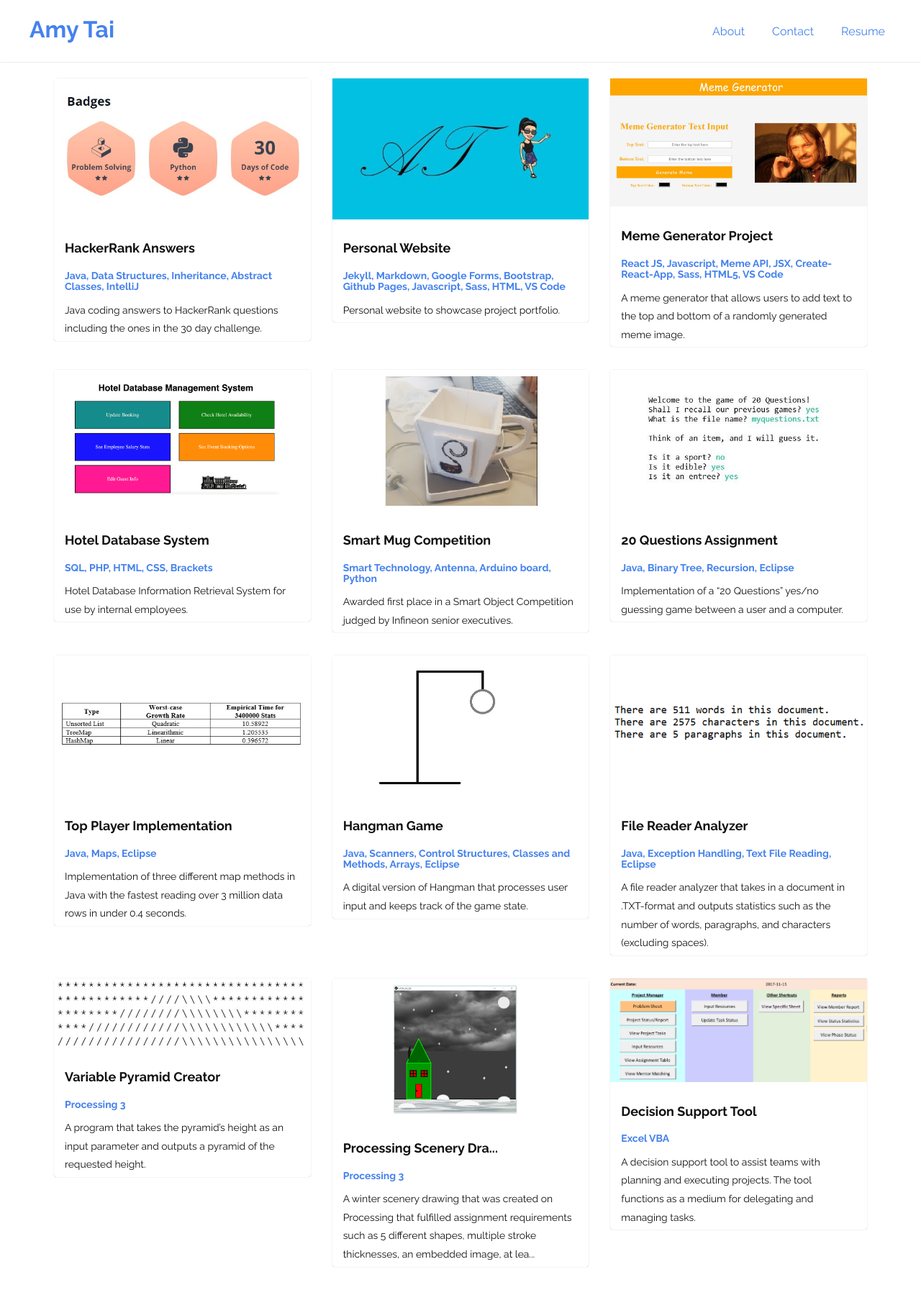
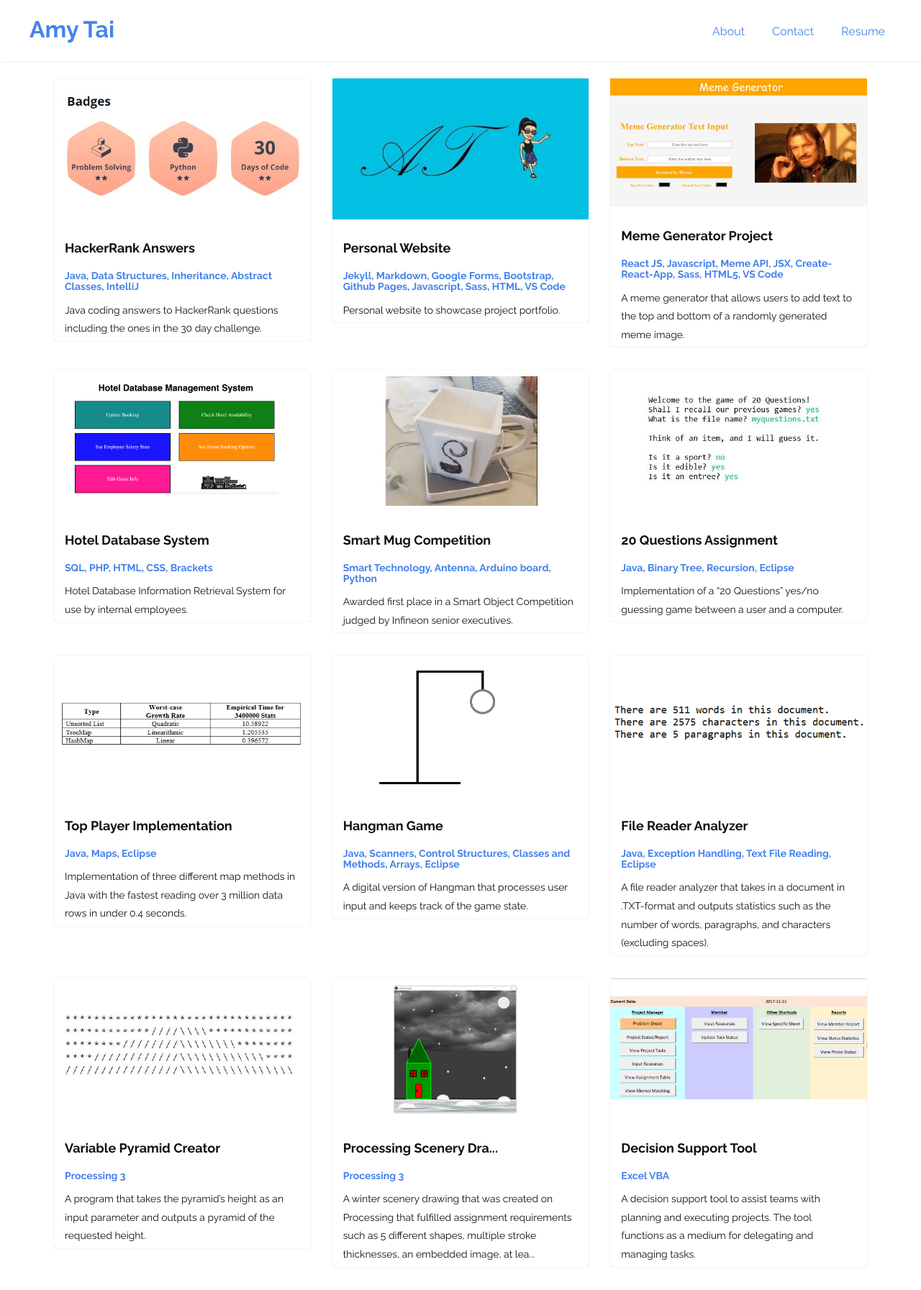
Before and after one commit to catai9/catai9.github.io, a Jekyll site: the page built from index.html, in a window 1280 px wide. Shown: the whole page at 72% size. Built offline with Jekyll 4.4.1, drawn with Linux system fonts in a browser that asks for light colours; the list of posts is cut into pages by our own code.

Commit message:
Adjusted images for post

```diff
--- a/_posts/2018-02-07-variable-pyramid-creator.markdown
+++ b/_posts/2018-02-07-variable-pyramid-creator.markdown
@@ -3,7 +3,7 @@ layout: post
 title:  "Variable Pyramid Creator"
 date:   2018-02-07 10:51:47 +0530
 technologies: Processing 3
-img: variable-pyramid-creator/pyramid-5.JPG
+img: variable-pyramid.JPG
 ---
 
 A program that takes the pyramid's height as an input parameter and outputs a pyramid of the requested height.
```
Also changed, not shown: images/decision-support-tool.png, images/variable-pyramid.JPG (added).
